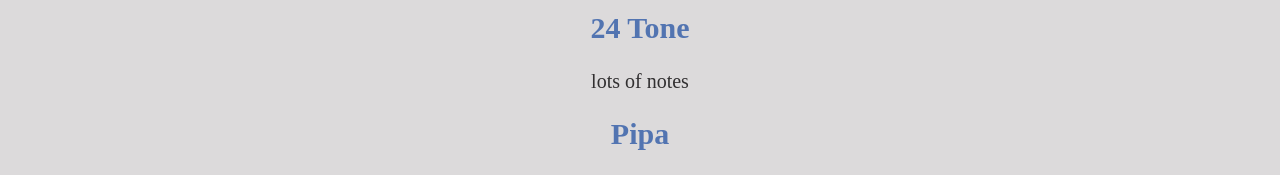
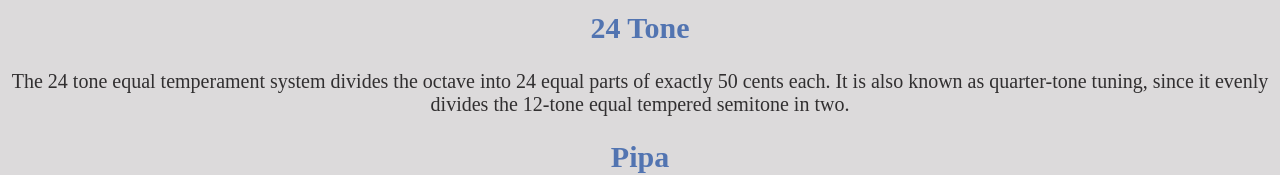
Before and after one commit to DavidVerghese/OnlineDaw, a React (Create React App) app: page /C24Tone in a window 1280 px wide. Shown: the part 244-419 px from the top of the page. Built offline with nearby package versions, Linux system fonts and the light colour scheme; no server answers; a web font is replaced by a local one.

Commit message:
Added in descriptions for chromatic and 24tone

```diff
--- a/src/App.js
+++ b/src/App.js
@@ -291,7 +291,7 @@ function App() {
   let mixolodianDescription = "The mixolodian scale is a bluesier version of the major scale. It appears a lot in rock and country songs in major scales, especially in solos and bridges. ";
   let locrianDescription = "The locrian scale has a sense of brooding, anger, and sadness. It is very tense sounding, and used in heavy metal and classical music.";
   let chromaticDescription = "The chromatic scale is a musical scale that uses all the musical pitches. The sensation of listening to a downward chromatic scale feels like falling in out-of-control spiral, while an upward chromatic scale sounds like a runaway train.";
-  let twentyFourToneDescription = "The locrian scale has a sense of brooding, anger, and sadness. It is very tense sounding, and used in heavy metal and classical music.";
+  let twentyFourToneDescription = "The 24 tone equal temperament system divides the octave into 24 equal parts of exactly 50 cents each. It is also known as quarter-tone tuning, since it evenly divides the 12-tone equal tempered semitone in two.";
 
   const cChromaticC5toC4 = [C5Pic, B4Pic, ASharp4Pic, A4Pic, GSharp4Pic, G4Pic, FSharp4Pic, F4Pic, E4Pic, DSharp4Pic, D4Pic, CSharp4Pic, C4Pic];
   const cChromaticC2toC1 = [C2Pic, B1Pic, ASharp1Pic, A1Pic, GSharp1Pic, G4Pic, FSharp1Pic, F1Pic, E1Pic, DSharp1Pic, D1Pic, CSharp1Pic, C1Pic];
@@ -374,10 +374,10 @@ function App() {
         <MusicMachineDiatonic   cScaleC5toC4={ cLocrianC5toC4} cScaleC2toC1={cLocrianC2toC1} drumSet={drumSet} beatNumbersPics={ beatNumbersPics} name={"The locrian scale"} description={locrianDescription} Tone={Tone} drums={drums} bass={bassCLocrian} organ={organCMajor} violin={violinCMajor} pipa={pipaCLocrian} woodkeys={woodkeysCLocrian} sinebass={sineBassCLocrian}/>
       </Route>
       <Route exact path="/CChromatic">
-        <MusicMachineChromatic   cScaleC5toC4={ cChromaticC5toC4} cScaleC2toC1={cChromaticC2toC1} drumSet={drumSet} beatNumbersPics={ beatNumbersPics} name={"The locrian scale"} description={locrianDescription} Tone={Tone} drums={drums} bass={bassCChromatic} organ={organCMajor} violin={violinCMajor} pipa={pipaCChromatic} woodkeys={woodkeysCChromatic} sinebass={sineBassCChromatic}/>
+        <MusicMachineChromatic   cScaleC5toC4={ cChromaticC5toC4} cScaleC2toC1={cChromaticC2toC1} drumSet={drumSet} beatNumbersPics={ beatNumbersPics} name={"The locrian scale"} description={chromaticDescription} Tone={Tone} drums={drums} bass={bassCChromatic} organ={organCMajor} violin={violinCMajor} pipa={pipaCChromatic} woodkeys={woodkeysCChromatic} sinebass={sineBassCChromatic}/>
       </Route>
       <Route exact path="/C24Tone">
-        <MusicMachine24Tone  cScaleC5toC4={ c24ToneC5toC4} cScaleC2toC1={c24ToneC2toC1} drumSet={drumSet} beatNumbersPics={ beatNumbersPics} name={"The locrian scale"} description={locrianDescription} Tone={Tone} drums={drums} bass={sineBassC24Tone} organ={organCMajor} violin={violinCMajor} pipa={pipaC24Tone} woodkeys={woodkeysC24Tone} sinebass={sineBassC24Tone}/>
+        <MusicMachine24Tone  cScaleC5toC4={ c24ToneC5toC4} cScaleC2toC1={c24ToneC2toC1} drumSet={drumSet} beatNumbersPics={ beatNumbersPics} name={"The locrian scale"} description={twentyFourToneDescription} Tone={Tone} drums={drums} bass={sineBassC24Tone} organ={organCMajor} violin={violinCMajor} pipa={pipaC24Tone} woodkeys={woodkeysC24Tone} sinebass={sineBassC24Tone}/>
       </Route>
 
 
--- a/src/MusicMachine24Tone/MusicMachine24Tone.jsx
+++ b/src/MusicMachine24Tone/MusicMachine24Tone.jsx
@@ -453,7 +453,7 @@ function MusicMachine24Tone(props) {
       </div>
 
     <h2>24 Tone</h2>
-      <p>lots of notes</p>
+      <p>{props.description}</p>
 
       <h2>Pipa</h2>
       <div className="instrument-parent-div">
--- a/src/MusicMachineChromatic/MusicMachineChromatic.jsx
+++ b/src/MusicMachineChromatic/MusicMachineChromatic.jsx
@@ -286,7 +286,7 @@ function MusicMachineChromatic(props) {
       </div>
 
     <h2>Chromatic</h2>
-      <p>lots of notes</p>
+      <p>{props.description}</p>
 
       <h2>Pipa</h2>
       <div className="instrument-parent-div">
```
